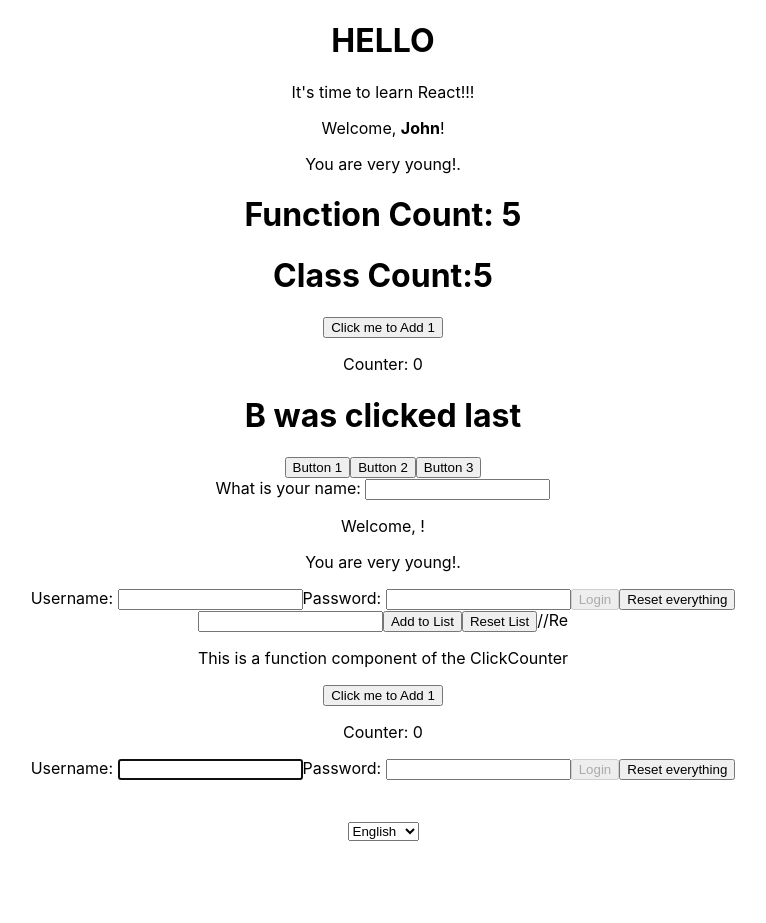
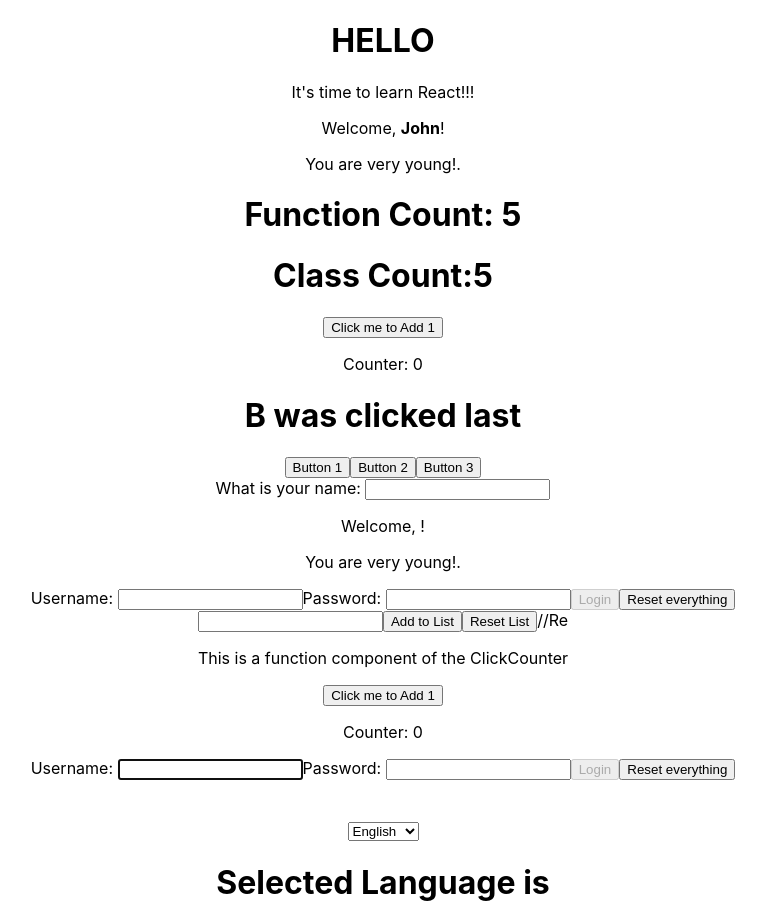
Before and after one commit to Fredeugine/my-app, a React (Create React App) app: page / in a window 1280 px wide. Shown: the whole page, without its empty margins (257-1023 px from the left). Before the commit the page ends 841 px from the top, so only its background shows below. Built offline with nearby package versions, Linux system fonts and the light colour scheme.

Commit message:
React exercise 1

```diff
--- a/src/LanContext.js
+++ b/src/LanContext.js
@@ -4,6 +4,7 @@ const LanguageContext= createContext()
 
 
 export function DisplayLanguage() {
+    // access the values of LanguageContext
     const { lang, setLng } = useContext(LanguageContext);
 
     return (
@@ -15,6 +16,7 @@ export function DisplayLanguage() {
                 <option>Twi</option>
                 <option>Spanish</option>
             </select>
+            <h1>Selected Language is {lang}</h1>
         </>
     )
 
```
